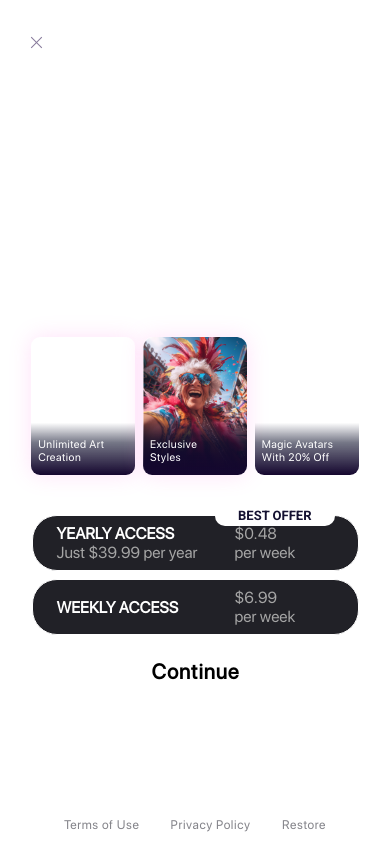
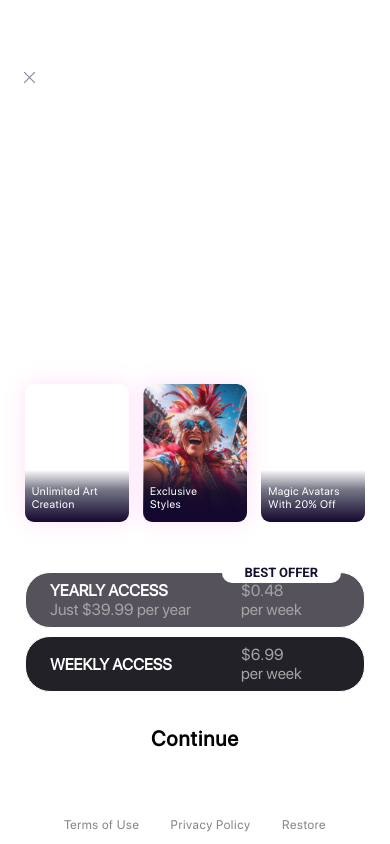
Before and after one commit to Ilya-Sakuro/bpmobile, a website built with Vite: page index.html in a window 390 px wide. Built offline with nearby package versions, Linux system fonts and the light colour scheme; files whose address does not match are found by name.

Commit message:
feat: layout for 'Arta_13iphone_1

```diff
--- a/css/footer.scss
+++ b/css/footer.scss
@@ -1,4 +1,4 @@
-/* iPhone 8+ */
+/* iPhone SE */
 @media (min-width: 375px) and (min-height: 667px) {
     .footer {
         display: flex;
--- a/css/selectors.scss
+++ b/css/selectors.scss
@@ -1,4 +1,4 @@
-/* iPhone 8+ */
+/* iPhone SE */
 @media (min-width: 375px) and (min-height: 667px) {
     .selecrors {
         display: flex;
@@ -124,3 +124,20 @@
         }
     }
 }
+@media (min-width: 390px) and (min-height: 844px) {
+    .selecrors {
+        margin-top: 10px;
+        width: fit-content;
+        height: 195px;
+    }
+    .selecrors__btn {
+        width: 340px;
+    }
+    .yearly__per-year {
+        margin-right: 50px;
+    }
+    .button {
+        margin-top: 10px;
+        width: 340px;
+    }
+}
--- a/css/style.scss
+++ b/css/style.scss
@@ -5,10 +5,8 @@
     font-weight: normal;
     font-style: normal;
 }
-// * {
-//     border: 1px solid red;
-// }
-/* iPhone 8+ */
+
+/* iPhone SE */
 @media (min-width: 375px) and (min-height: 667px) {
     :root {
         min-width: 375px;
@@ -184,3 +182,30 @@
         border-radius: 9px;
     }
 }
+
+@media (min-width: 390px) and (min-height: 844px) {
+    :root {
+        background: url('../Arta_13iphone_1/bg2.png') no-repeat center center;
+        background-size: contain;
+    }
+
+    .close {
+        top: 70px;
+        left: -55px;
+        &:lang(fr) {
+        }
+        &:lang(de) {
+        }
+        &:lang(pt) {
+        }
+        &:lang(es) {
+        }
+    }
+    .header__title {
+        margin: 240px 0px 0px 0px;
+    }
+    .slides {
+        margin: 33px 0px 40px;
+        width: 341px;
+    }
+}
--- a/main.js
+++ b/main.js
@@ -1,6 +1,6 @@
 import { Footer } from '/scripts/Footer.js';
 import { Header } from '/scripts/Header.js';
-import { Selectors } from '/scripts/Selectors.js';
+import { Selectors } from './scripts/Selectors.js';
 import { Slides } from './scripts/Slides.js';
 import './css/reset.scss';
 import './css/style.scss';
--- a/scripts/Selectors.js
+++ b/scripts/Selectors.js
@@ -13,7 +13,7 @@ export class Selectors {
         const bestOfferPrice = formatPrice(0.48, lang);
 
         return `
-        <button id='btn1' class="selecrors__btn ">
+        <button id='btn1' class="selecrors__btn active">
         <div class='yearly__per-year' lang="${lang}">
             <div class="access">${translations['YEARLY ACCESS']}</div>
             <div class="price" lang="${lang}">${translations['Just {{price}} per year'].replace(
```
Also changed, not shown: public/Arta_13iphone_1/unlimitedBG2.png (added), 1 other file.
